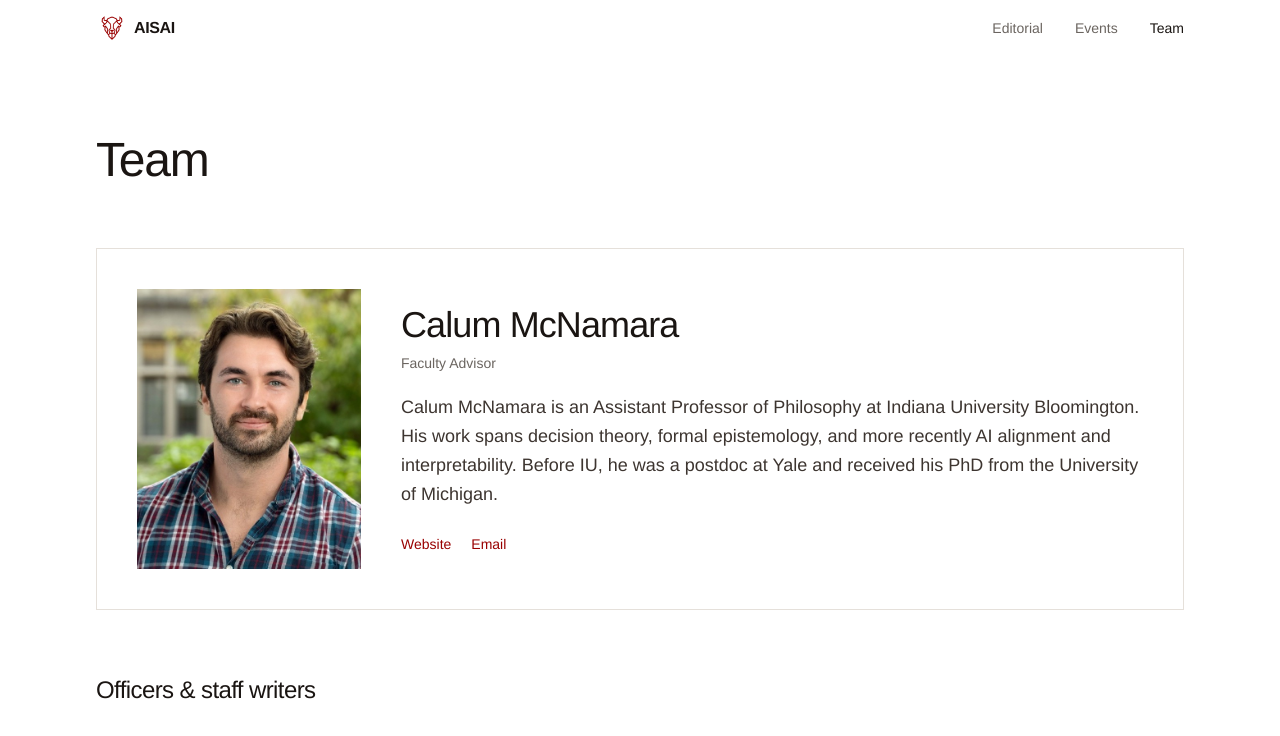
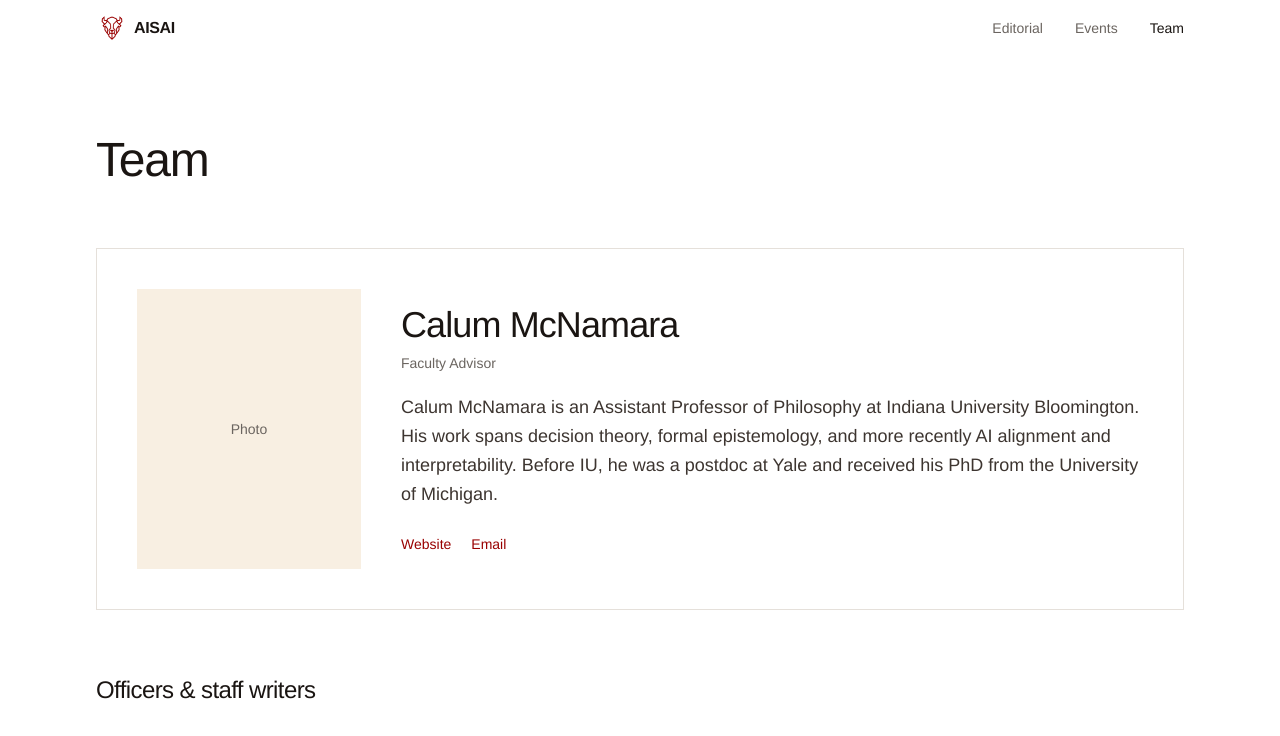
Before and after one commit to abhirocks06/aisai, a React (Vite) app: page /team in a window 1280 px wide. Shown: the top 736 px of the page. Built offline with nearby package versions, Linux system fonts and the light colour scheme; a web font is replaced by a local one.

Commit message:
Remove Calum McNamara photo from the Team page.
Co-authored-by: Cursor <cursoragent@cursor.com>

```diff
--- a/src/data/team.js
+++ b/src/data/team.js
@@ -4,7 +4,6 @@ export const facultyAdvisor = {
   bio: 'Calum McNamara is an Assistant Professor of Philosophy at Indiana University Bloomington. His work spans decision theory, formal epistemology, and more recently AI alignment and interpretability. Before IU, he was a postdoc at Yale and received his PhD from the University of Michigan.',
   email: 'calmcnam@iu.edu',
   website: 'https://calum-mcnamara.github.io/',
-  photo: '/calum-mcnamara.jpg',
 }
 
 export const teamMembers = [
--- a/src/pages/Team.jsx
+++ b/src/pages/Team.jsx
@@ -12,13 +12,12 @@ export default function Team() {
 
       <section className="mx-auto w-full max-w-6xl px-5 py-12 text-left sm:px-8 sm:py-16">
         <div className="animate-rise-delay border border-line p-6 sm:p-8 md:grid md:grid-cols-[14rem_1fr] md:gap-10 md:p-10">
-          <img
-            src={facultyAdvisor.photo}
-            alt={facultyAdvisor.name}
-            width={224}
-            height={280}
-            className="aspect-[4/5] w-full object-cover object-[65%_top] md:aspect-auto md:h-[17.5rem] md:w-56"
-          />
+          <div
+            className="flex aspect-[4/5] w-full items-center justify-center bg-cream text-sm text-muted md:aspect-auto md:h-[17.5rem] md:w-56"
+            aria-hidden="true"
+          >
+            Photo
+          </div>
           <div className="mt-6 flex flex-col justify-center md:mt-0">
             <h2 className="text-3xl font-medium tracking-tight text-ink sm:text-4xl">
               {facultyAdvisor.name}
```
Also changed, not shown: public/calum-mcnamara.jpg (deleted).
